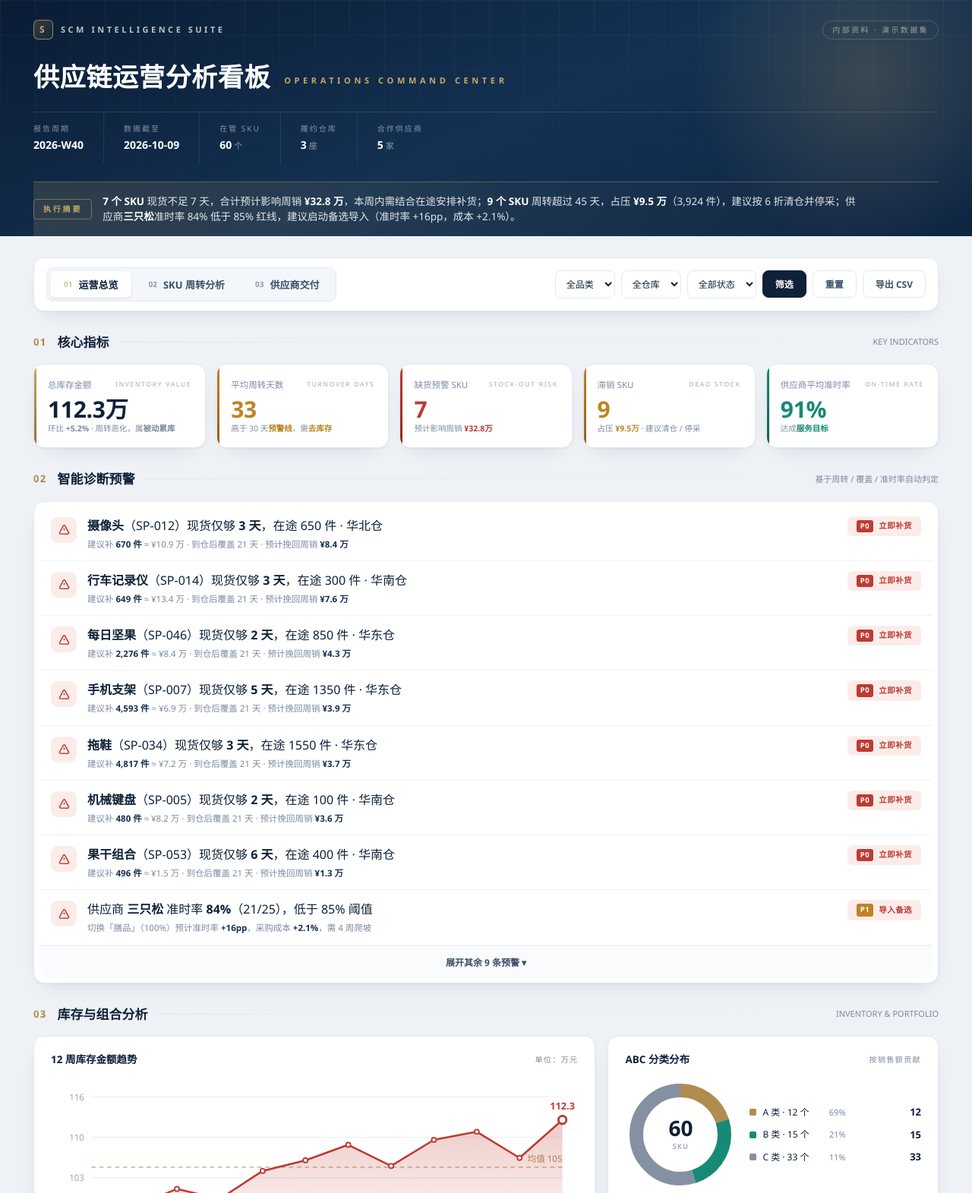
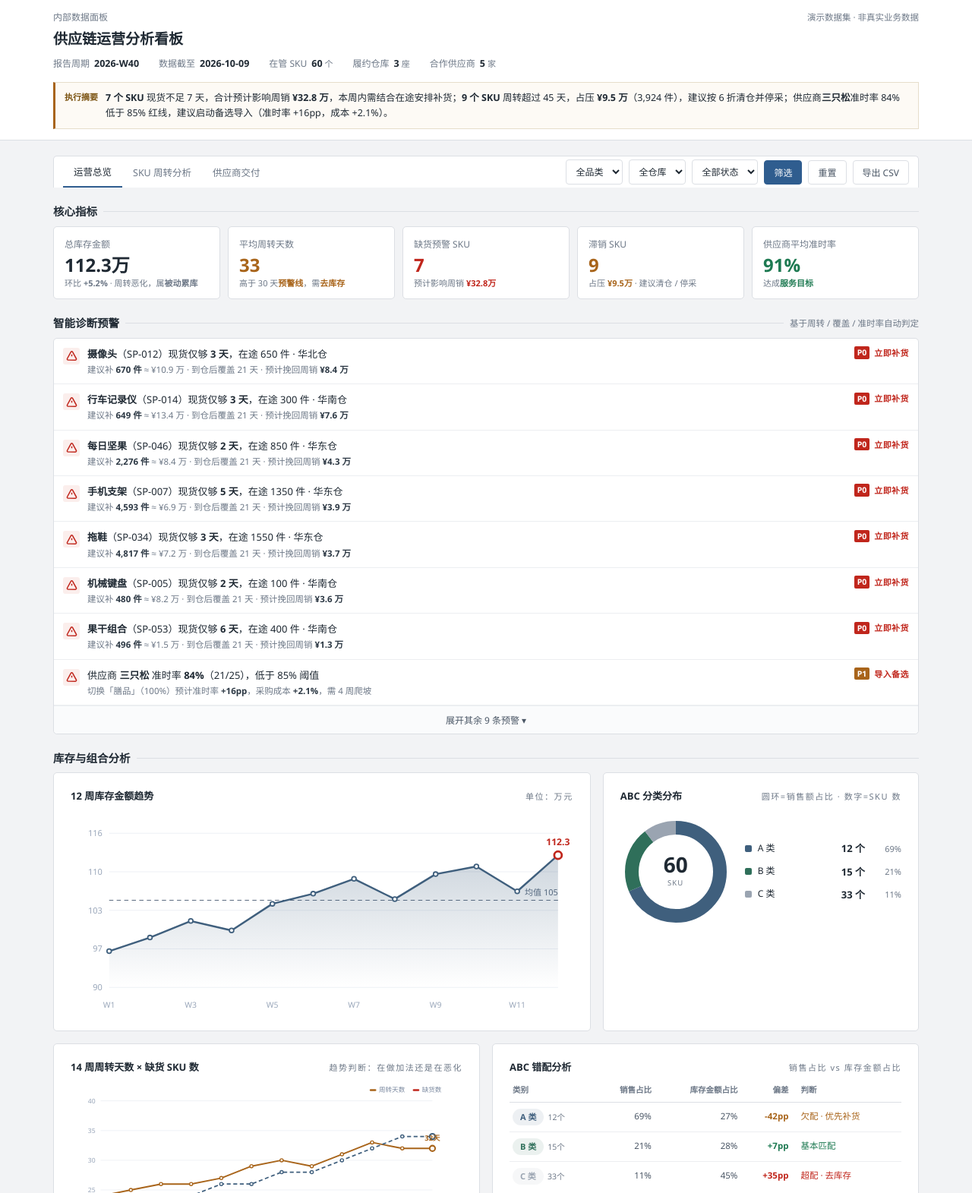
Before and after one commit to 46bzvs7m64-gif/supply-dashboard, a plain HTML site: page index.html in a window 1280 px wide. Shown: the top 1571 px of the page at 76% size. Drawn offline with Linux system fonts and the light colour scheme.

Commit message:
style: ?????????????(???/??/??/??????)

```diff
--- a/index.html
+++ b/index.html
@@ -6,13 +6,13 @@
 <title>供应链运营分析看板 · SCM Intelligence</title>
 <style>
 :root{
-  --ink:#0E2138; --ink-2:#16304f; --ink-soft:#3c5168; --muted:#7c8aa0;
-  --paper:#eef1f6; --card:#ffffff; --line:#e4e8f0; --line-soft:#f0f2f7;
-  --gold:#b08d4e; --gold-2:#c7a862; --gold-deep:#8f6f36;
-  --red:#bd3b31; --red-bg:#fbecea;
-  --amber:#bd8424; --amber-bg:#faf1de;
-  --teal:#178a75; --teal-bg:#e4f3f0;
-  --gray:#8590a2; --gray-bg:#eef1f5;
+  --ink:#1f2933; --ink-2:#3d4f66; --ink-soft:#3c5168; --muted:#7c8aa0;
+  --paper:#f2f3f5; --card:#ffffff; --line:#dcdfe4; --line-soft:#eceef1;
+  --gold:#5b6b80; --gold-2:#7d8a9c; --gold-deep:#45525f;
+  --red:#c0261c; --red-bg:#fbecea;
+  --amber:#a8641a; --amber-bg:#faf1de;
+  --teal:#1e7a52; --teal-bg:#e4f3f0;
+  --gray:#8b95a3; --gray-bg:#eef1f5;
   --shadow:0 1px 2px rgba(14,33,56,.05),0 10px 30px -16px rgba(14,33,56,.18);
   --shadow-hover:0 2px 4px rgba(14,33,56,.06),0 18px 40px -18px rgba(14,33,56,.28);
   --num:"Segoe UI",system-ui,sans-serif;
@@ -233,6 +233,109 @@ body{font-family:"PingFang SC","Microsoft YaHei","Segoe UI",sans-serif;color:var
   .filters{justify-content:flex-start}
 }
 @media(prefers-reduced-motion:reduce){*{animation:none!important;transition:none!important}}
+
+/* ==================== v2：朴素企业工具风（覆盖上面所有装饰） ==================== */
+:root{
+  --ink:#1f2933; --ink-2:#2c3844; --ink-soft:#4b5766; --muted:#6d7887;
+  --paper:#f2f3f5; --card:#fff; --line:#dcdfe4; --line-soft:#eceef1;
+  --red:#c0261c; --red-bg:#fbeeec;
+  --amber:#a8641a; --amber-bg:#fbf3e8;
+  --teal:#1e7a52; --teal-bg:#ecf5f0;
+  --gray:#8b95a3; --gray-bg:#eef0f3;
+  --accent:#2f5d8f;
+  --shadow:none; --shadow-hover:none;
+}
+body{background:var(--paper);font-size:13px;line-height:1.55}
+.wrap{max-width:1180px;padding:0 20px 28px}
+
+/* 报头：白底 + 一条细线，删渐变/网格/光斑 */
+.masthead{background:#fff;color:var(--ink);border-bottom:1px solid var(--line);overflow:visible}
+.masthead::before,.masthead::after{display:none}
+.mh-inner{max-width:1180px;padding:14px 20px 0}
+.mh-top{margin-bottom:8px}
+.brand{font-size:12px;letter-spacing:0;font-weight:500;color:var(--muted)}
+.brand .mark{display:none}
+.classify{font-size:11.5px;letter-spacing:0;color:var(--muted);border:0;padding:0;border-radius:0}
+.mh-title{gap:12px;align-items:baseline}
+.mh-title h1{font-size:19px;font-weight:600;letter-spacing:0}
+.mh-title .en{display:none}
+.mh-meta{border-top:0;margin-top:12px;gap:26px;padding-bottom:14px}
+.mi{padding:0;margin:0;border-right:0;flex-direction:row;gap:6px;align-items:baseline}
+.mi .k{font-size:12px;letter-spacing:0;color:var(--muted)}
+.mi .v{font-size:12.5px;font-weight:600}
+.mi .v small{font-size:11px;color:var(--muted)}
+.verdict{background:#fdfaf5;border:1px solid #e6ddcb;border-left:3px solid var(--amber);
+  margin:0 0 14px;padding:10px 12px;border-radius:0;gap:10px;align-items:flex-start}
+.verdict .tag{font-size:11px;letter-spacing:0;color:#7a5210;font-weight:600;border:0;padding:0;border-radius:0;background:none}
+.verdict p{font-size:12.5px;color:var(--ink);line-height:1.6;max-width:none}
+.verdict b{color:var(--ink);font-weight:600}
+
+/* 章节标题：去渐变文字、去编号装饰 */
+.sec{margin-top:20px}
+.sec-head{gap:8px;margin-bottom:8px}
+.sec-head .no{font-size:11px;font-weight:600;color:var(--muted);
+  background:none;-webkit-background-clip:border-box;background-clip:border-box;
+  -webkit-text-fill-color:var(--muted);color:var(--muted)}
+.sec-head h2{font-size:14.5px;font-weight:600}
+.sec-head .rule{background:var(--line)}
+.sec-head .note{font-size:11.5px}
+.card{border-radius:5px;box-shadow:none}
+.rise{opacity:1;animation:none}
+
+/* 工具栏 */
+.command{padding:0 12px;border-radius:5px 5px 0 0;border-bottom:0}
+.tabs{background:none;border:0;border-radius:0;padding:0;gap:0}
+.tab{border-radius:0;padding:10px 14px;font-size:12.5px;font-weight:500;color:var(--muted);transition:none}
+.tab .idx{display:none}
+.tab:hover{color:var(--ink)}
+.tab.on{background:none;box-shadow:none;color:var(--ink);border-bottom:2px solid var(--accent);border-radius:0}
+.tab.on .idx{color:inherit}
+.filters select{border-radius:4px;font-size:12px;padding:6px 8px}
+.filters select:focus{border-color:var(--accent)}
+.btn{border-radius:4px;font-size:12px;font-weight:500;padding:6px 12px;transition:none}
+.btn-o:hover{border-color:var(--accent);color:var(--ink)}
+.btn-d{background:var(--accent);border-color:var(--accent)}
+.btn-d:hover{background:#26507c}
+
+/* KPI：去色条、去悬浮 */
+.kpi-grid{gap:10px}
+.kpi{padding:14px 14px 12px;transition:none}
+.kpi:hover{transform:none;box-shadow:none}
+.kpi::after{display:none}
+.kpi .lab{font-size:12px;color:var(--muted)}
+.kpi .lab .en{display:none}
+.kpi .val{font-size:24px;margin:5px 0 3px;letter-spacing:0}
+.kpi .sub{font-size:11px;line-height:1.45}
+
+/* 预警：去掉大圆角图标块，压扁 */
+.alert-card{padding:0}
+.ai{padding:10px 12px;gap:10px}
+.ai .ic{width:22px;height:22px;border-radius:3px;margin-top:2px}
+.ai .tx .meta{margin-top:2px;font-size:11.5px}
+.ai .act-tag{padding:0;border-radius:0;background:none!important;font-size:11px;gap:6px}
+.ai .act-tag .pr{padding:0 4px;border-radius:2px;font-weight:600;font-size:10.5px;letter-spacing:0}
+.pr.p0{color:#fff;background:var(--red)}
+.pr.p1{color:#fff;background:var(--amber)}
+.pr.p2{color:#fff;background:var(--gray)}
+.more-btn{border-radius:0 0 5px 5px;background:#fafbfc;font-weight:500;padding:9px}
+
+/* 图表卡 */
+.chart-card h3{font-size:13px;font-weight:600}
+.chart-card h3 span{font-size:11px;font-weight:400;color:var(--muted)}
+.tbl-card .tbl-head h3{font-size:13px}
+.gloss{border-radius:5px}
+.gloss summary{font-size:12.5px;font-weight:500}
+.gloss dt{font-weight:600}
+
+/* 页脚：去品牌线条 */
+.footer{background:#fff;border-top:1px solid var(--line);color:var(--muted)}
+.footer .ft-inner{max-width:1180px;padding:12px 20px;font-size:11.5px}
+.footer .ft-l{letter-spacing:0;font-size:11.5px}
+.ft-l .mark{display:none}
+.scard{border-radius:5px}
+.footer a{color:var(--ink-soft);text-decoration:none}
+.footer a:hover{text-decoration:underline}
+.scard:hover{transform:none;box-shadow:none}
 </style>
 </head>
 <body>
@@ -241,12 +344,12 @@ body{font-family:"PingFang SC","Microsoft YaHei","Segoe UI",sans-serif;color:var
 <header class="masthead">
   <div class="mh-inner">
     <div class="mh-top">
-      <div class="brand"><span class="mark">S</span>SCM INTELLIGENCE SUITE</div>
-      <div class="classify">内部资料 · 演示数据集</div>
+      <div class="brand">内部数据面板</div>
+      <div class="classify">演示数据集 · 非真实业务数据</div>
     </div>
     <div class="mh-title">
       <h1>供应链运营分析看板</h1>
-      <div class="en">OPERATIONS COMMAND CENTER</div>
+
     </div>
     <div class="mh-meta">
       <div class="mi"><span class="k">报告周期</span><span class="v">2026-W40</span></div>
@@ -268,9 +371,9 @@ body{font-family:"PingFang SC","Microsoft YaHei","Segoe UI",sans-serif;color:var
   <section class="sec rise" style="animation-delay:.05s">
     <div class="card command">
       <div class="tabs" id="tabs">
-        <button class="tab on" data-t="overview"><span class="idx">01</span>运营总览</button>
-        <button class="tab" data-t="sku"><span class="idx">02</span>SKU 周转分析</button>
-        <button class="tab" data-t="supplier"><span class="idx">03</span>供应商交付</button>
+        <button class="tab on" data-t="overview">运营总览</button>
+        <button class="tab" data-t="sku">SKU 周转分析</button>
+        <button class="tab" data-t="supplier">供应商交付</button>
       </div>
       <div class="filters">
         <select id="f-cat"><option value="">全品类</option><option>数码</option><option>家居</option><option>食品</option></select>
@@ -289,7 +392,7 @@ body{font-family:"PingFang SC","Microsoft YaHei","Segoe UI",sans-serif;color:var
     <!-- KPI -->
     <section class="sec rise" style="animation-delay:.1s">
       <div class="sec-head">
-        <span class="no">01</span><h2>核心指标</h2><span class="rule"></span><span class="note">KEY INDICATORS</span>
+        <h2>核心指标</h2><span class="rule"></span>
       </div>
       <div class="kpi-grid" id="kpis"></div>
     </section>
@@ -297,7 +400,7 @@ body{font-family:"PingFang SC","Microsoft YaHei","Segoe UI",sans-serif;color:var
     <!-- 智能预警 -->
     <section class="sec rise" style="animation-delay:.16s">
       <div class="sec-head">
-        <span class="no">02</span><h2>智能诊断预警</h2><span class="rule"></span><span class="note">基于周转 / 覆盖 / 准时率自动判定</span>
+        <h2>智能诊断预警</h2><span class="rule"></span><span class="note">基于周转 / 覆盖 / 准时率自动判定</span>
       </div>
       <div class="card alert-card" id="alerts"></div>
     </section>
@@ -305,7 +408,7 @@ body{font-family:"PingFang SC","Microsoft YaHei","Segoe UI",sans-serif;color:var
     <!-- 图表 -->
     <section class="sec rise" style="animation-delay:.22s">
       <div class="sec-head">
-        <span class="no">03</span><h2>库存与组合分析</h2><span class="rule"></span><span class="note">INVENTORY & PORTFOLIO</span>
+        <h2>库存与组合分析</h2><span class="rule"></span>
       </div>
       <div class="chart-grid">
         <div class="card chart-card">
@@ -313,7 +416,7 @@ body{font-family:"PingFang SC","Microsoft YaHei","Segoe UI",sans-serif;color:var
           <svg class="chart-svg" viewBox="0 0 600 240" id="ch-trend" preserveAspectRatio="xMidYMid meet"></svg>
         </div>
         <div class="card chart-card">
-          <h3>ABC 分类分布 <span>按销售额贡献</span></h3>
+          <h3>ABC 分类分布 <span>圆环=销售额占比 · 数字=SKU 数</span></h3>
           <div class="donut-wrap">
             <div class="donut">
               <svg width="146" height="146" viewBox="0 0 146 146" id="ch-abc"></svg>
@@ -349,7 +452,7 @@ body{font-family:"PingFang SC","Microsoft YaHei","Segoe UI",sans-serif;color:var
     <!-- 口径 -->
     <section class="sec rise" style="animation-delay:.28s">
       <div class="sec-head">
-        <span class="no">04</span><h2>口径与数据来源</h2><span class="rule"></span><span class="note">DEFINITIONS & DATA LINEAGE</span>
+        <h2>口径与数据来源</h2><span class="rule"></span>
       </div>
       <details class="card gloss" open>
         <summary>指标口径 · 数据来源 · 清洗规则（点标题折叠）</summary>
@@ -377,7 +480,7 @@ body{font-family:"PingFang SC","Microsoft YaHei","Segoe UI",sans-serif;color:var
   <div id="tab-sku" style="display:none">
     <section class="sec rise" style="animation-delay:.1s">
       <div class="sec-head">
-        <span class="no">01</span><h2>SKU 周转与库存分析</h2><span class="rule"></span><span class="note">红色=周转&lt;7天偏低 / 灰色=&gt;45天滞销 / 青色=正常</span>
+        <h2>SKU 周转与库存分析</h2><span class="rule"></span><span class="note">红色=周转&lt;7天偏低 / 灰色=&gt;45天滞销 / 绿色=正常</span>
       </div>
       <div class="card tbl-card">
         <div class="tbl-head"><h3>SKU 明细</h3><span id="sku-count"></span></div>
@@ -399,7 +502,7 @@ body{font-family:"PingFang SC","Microsoft YaHei","Segoe UI",sans-serif;color:var
   <div id="tab-supplier" style="display:none">
     <section class="sec rise" style="animation-delay:.1s">
       <div class="sec-head">
-        <span class="no">01</span><h2>供应商交付绩效</h2><span class="rule"></span><span class="note">准时率 &lt; 85% 红色预警，建议切换备选</span>
+        <h2>供应商交付绩效</h2><span class="rule"></span><span class="note">准时率 &lt; 85% 红色预警，建议切换备选</span>
       </div>
       <div class="score-grid" id="scores"></div>
       <div class="card tbl-card">
@@ -419,10 +522,9 @@ body{font-family:"PingFang SC","Microsoft YaHei","Segoe UI",sans-serif;color:var
 
 </main>
 
-<div class="goldline"></div>
 <footer class="footer">
   <div class="ft-inner">
-    <div class="ft-l"><span class="mark">S</span>SCM INTELLIGENCE SUITE · OPERATIONS COMMAND CENTER</div>
+    <div class="ft-l">供应链运营分析看板 · 周报</div>
     <div class="ft-r">演示数据集 · <a href="https://github.com/46bzvs7m64-gif/supply-dashboard">github.com/46bzvs7m64-gif/supply-dashboard</a> · 更新于 2026-10-09</div>
   </div>
 </footer>
@@ -635,19 +737,19 @@ function drawTrend(){
   }
   const line=INV12.map((v,i)=>`${X(i)},${Y(v)}`).join(" ");
   const area=`${pl},${pt+ch} ${line} ${W-pr},${pt+ch}`;
-  const dots=INV12.map((v,i)=>`<circle cx="${X(i)}" cy="${Y(v)}" r="${i===INV12.length-1?4.5:2.6}" fill="#fff" stroke="#bd3b31" stroke-width="${i===INV12.length-1?2.5:1.6}"/>`).join("");
+  const dots=INV12.map((v,i)=>`<circle cx="${X(i)}" cy="${Y(v)}" r="${i===INV12.length-1?4.5:2.6}" fill="${i===INV12.length-1&&INV12[i]>avg*1.02?"#fff":"#fff"}" stroke="${i===INV12.length-1&&INV12[i]>avg*1.02?"#c0261c":"#3f5f7d"}" stroke-width="${i===INV12.length-1?2.5:1.6}"/>`).join("");
   const xl=INV12.map((v,i)=>i%2===0?`<text x="${X(i)}" y="${H-10}" text-anchor="middle" font-size="9.5" fill="#9aa7ba">W${i+1}</text>`:"").join("");
   document.getElementById("ch-trend").innerHTML=`
     <defs><linearGradient id="g1" x1="0" y1="0" x2="0" y2="1">
-      <stop offset="0" stop-color="#bd3b31" stop-opacity=".26"/><stop offset="1" stop-color="#bd3b31" stop-opacity="0"/>
+      <stop offset="0" stop-color="#3f5f7d" stop-opacity=".26"/><stop offset="1" stop-color="#3f5f7d" stop-opacity="0"/>
     </linearGradient></defs>
     ${g}
-    <line x1="${pl}" y1="${Y(avg)}" x2="${W-pr}" y2="${Y(avg)}" stroke="#b08d4e" stroke-width="1" stroke-dasharray="5 4"/>
-    <text x="${W-pr}" y="${Y(avg)-6}" text-anchor="end" font-size="10" fill="#b08d4e">均值 ${Math.round(avg)}</text>
+    <line x1="${pl}" y1="${Y(avg)}" x2="${W-pr}" y2="${Y(avg)}" stroke="#5b6b80" stroke-width="1" stroke-dasharray="5 4"/>
+    <text x="${W-pr}" y="${Y(avg)-6}" text-anchor="end" font-size="10" fill="#5b6b80">均值 ${Math.round(avg)}</text>
     <polygon points="${area}" fill="url(#g1)"/>
-    <polyline points="${line}" fill="none" stroke="#bd3b31" stroke-width="2.2" stroke-linejoin="round" stroke-linecap="round"/>
+    <polyline points="${line}" fill="none" stroke="#3f5f7d" stroke-width="2.2" stroke-linejoin="round" stroke-linecap="round"/>
     ${dots}${xl}
-    <text x="${X(INV12.length-1)}" y="${Y(INV12[INV12.length-1])-12}" text-anchor="middle" font-size="11" font-weight="700" fill="#bd3b31">${INV12[INV12.length-1]}</text>`;
+    <text x="${X(INV12.length-1)}" y="${Y(INV12[INV12.length-1])-12}" text-anchor="middle" font-size="11" font-weight="700" fill="#c0261c">${INV12[INV12.length-1]}</text>`;
 }
 
 // ============ 14 周：周转天数 × 缺货 SKU 数 ============
@@ -666,20 +768,20 @@ function drawTrend2(){
   }
   const lineT=TURN12.map((v,i)=>`${X(i)},${YT(v)}`).join(" ");
   const lineL=LOW12.map((v,i)=>`${X(i)},${YL(v)}`).join(" ");
-  const dotsT=TURN12.map((v,i)=>`<circle cx="${X(i)}" cy="${YT(v)}" r="${i===n-1?4.2:2.4}" fill="#fff" stroke="#bd8424" stroke-width="${i===n-1?2.4:1.6}"/>`).join("");
-  const dotsL=LOW12.map((v,i)=>`<circle cx="${X(i)}" cy="${YL(v)}" r="${i===n-1?4.2:2.4}" fill="#fff" stroke="#bd3b31" stroke-width="${i===n-1?2.4:1.6}"/>`).join("");
+  const dotsT=TURN12.map((v,i)=>`<circle cx="${X(i)}" cy="${YT(v)}" r="${i===n-1?4.2:2.4}" fill="#fff" stroke="#a8641a" stroke-width="${i===n-1?2.4:1.6}"/>`).join("");
+  const dotsL=LOW12.map((v,i)=>`<circle cx="${X(i)}" cy="${YL(v)}" r="${i===n-1?4.2:2.4}" fill="#fff" stroke="#3f5f7d" stroke-width="${i===n-1?2.4:1.6}"/>`).join("");
   const xl=TURN12.map((v,i)=>i%2===0?`<text x="${X(i)}" y="${H-10}" text-anchor="middle" font-size="9.5" fill="#9aa7ba">W${i+1}</text>`:"").join("");
   document.getElementById("ch-trend2").innerHTML=`
     ${g}
-    <polyline points="${lineT}" fill="none" stroke="#bd8424" stroke-width="2.2" stroke-linejoin="round"/>
-    <polyline points="${lineL}" fill="none" stroke="#bd3b31" stroke-width="2" stroke-dasharray="6 4" stroke-linejoin="round"/>
+    <polyline points="${lineT}" fill="none" stroke="#a8641a" stroke-width="2.2" stroke-linejoin="round"/>
+    <polyline points="${lineL}" fill="none" stroke="#3f5f7d" stroke-width="2" stroke-dasharray="6 4" stroke-linejoin="round"/>
     ${dotsT}${dotsL}${xl}
-    <text x="${X(n-1)}" y="${YT(TURN12[n-1])-12}" text-anchor="middle" font-size="11" font-weight="700" fill="#bd8424">${TURN12[n-1]}天</text>
+    <text x="${X(n-1)}" y="${YT(TURN12[n-1])-12}" text-anchor="middle" font-size="11" font-weight="700" fill="#a8641a">${TURN12[n-1]}天</text>
     <g font-size="10" fill="#7c8aa0">
       <line x1="${pl}" y1="${H-1}" x2="${pl+18}" y2="${H-1}" stroke="none"/>
-      <rect x="${W-pr-96}" y="6" width="10" height="3" fill="#bd8424" rx="1.5"/>
+      <rect x="${W-pr-96}" y="6" width="10" height="3" fill="#a8641a" rx="1.5"/>
       <text x="${W-pr-82}" y="10">周转天数</text>
-      <rect x="${W-pr-30}" y="6" width="10" height="3" fill="#bd3b31" rx="1.5"/>
+      <rect x="${W-pr-30}" y="6" width="10" height="3" fill="#c0261c" rx="1.5"/>
       <text x="${W-pr-16}" y="10">缺货数</text>
     </g>`;
 }
@@ -695,11 +797,11 @@ function drawAbcMis(list){
     const k=cum<=70?"A":cum<=90?"B":"C";
     S[k]+=s.sales28; V[k]+=s.val; N[k]++;
   });
-  const col={A:"#b08d4e",B:"#178a75",C:"#8590a2"};
+  const col={A:"#3f5f7d",B:"#2f6f5a",C:"#9aa4b1"};
   const rows=["A","B","C"].map(k=>{
     const sp=S[k]/totSales*100, vp=V[k]/totVal*100, gap=vp-sp;
     const judge = gap>12 ? "超配 · 去库存" : gap<-12 ? "欠配 · 优先补货" : "基本匹配";
-    const c = gap>12 ? "#bd3b31" : gap<-12 ? "#bd8424" : "#178a75";
+    const c = gap>12 ? "#c0261c" : gap<-12 ? "#a8641a" : "#1e7a52";
     return `<tr>
       <td><span class="pill" style="background:${col[k]}18;color:${col[k]}">${k} 类</span><span class="num" style="color:var(--muted);margin-left:5px;font-size:10.5px">${N[k]}个</span></td>
       <td class="r num">${sp.toFixed(0)}%</td>
@@ -727,19 +829,19 @@ function drawAbc(list){
     cum+=s.sales28/total*100;
     const k=cum<=70?"A":cum<=90?"B":"C";cs[k]++;shares[k]+=s.sales28;
   });
-  const col={A:"#b08d4e",B:"#178a75",C:"#8590a2"};
+  const col={A:"#3f5f7d",B:"#2f6f5a",C:"#9aa4b1"};
   const R=58,CIRC=2*Math.PI*R,sw=18;let off=0,segs="";
   ["A","B","C"].forEach(k=>{
-    const frac=cs[k]/(list.length||1);
+    const frac=shares[k]/(total||1);
     segs+=`<circle cx="73" cy="73" r="${R}" fill="none" stroke="${col[k]}" stroke-width="${sw}"
       stroke-dasharray="${(frac*CIRC).toFixed(2)} ${(CIRC-frac*CIRC).toFixed(2)}" stroke-dashoffset="${(-off*CIRC).toFixed(2)}"/>`;
     off+=frac;
   });
   document.getElementById("ch-abc").innerHTML=
-    `<circle cx="73" cy="73" r="${R}" fill="none" stroke="#f0f2f7" stroke-width="${sw}"/>${segs}`;
+    `<circle cx="73" cy="73" r="${R}" fill="none" stroke="#eceef1" stroke-width="${sw}"/>${segs}`;
   document.getElementById("abc-n").textContent=list.length;
   document.getElementById("abc-lg").innerHTML=["A","B","C"].map(k=>
-    `<div class="lg"><i style="background:${col[k]}"></i>${k} 类 · ${cs[k]} 个<span class="p">${(shares[k]/total*100).toFixed(0)}%</span><span class="n">${cs[k]}</span></div>`
+    `<div class="lg"><i style="background:${col[k]}"></i>${k} 类<span class="n">${cs[k]} 个</span><span class="p">${(shares[k]/total*100).toFixed(0)}%</span></div>`
   ).join("");
 }
 
@@ -747,12 +849,12 @@ function drawAbc(list){
 function drawCats(list){
   const m={};list.forEach(s=>m[s.cat]=(m[s.cat]||0)+s.sales28);
   const tot=Object.values(m).reduce((a,b)=>a+b,0)||1;
-  const col={数码:"#16304f",家居:"#b08d4e",食品:"#178a75"};
+  const col={数码:"#3f5f7d",家居:"#96703c",食品:"#2f6f5a"};
   const rows=Object.entries(m).sort((a,b)=>b[1]-a[1]);
   const mx=Math.max(...rows.map(r=>r[1]));
   document.getElementById("ch-cat").innerHTML=rows.map(([k,v])=>
     `<div class="hb"><div class="top"><span class="t">${k}</span><span class="c"><b>${v.toLocaleString()}</b> 件 · ${(v/tot*100).toFixed(1)}%</span></div>
-    <div class="track"><div class="fill" style="width:${v/mx*100}%;background:${col[k]||"#8590a2"}"></div></div></div>`).join("");
+    <div class="track"><div class="fill" style="width:${v/mx*100}%;background:${col[k]||"#8b95a3"}"></div></div></div>`).join("");
 }
 function drawWh(list){
   const whs=["华东仓","华南仓","华北仓"];
@@ -762,7 +864,7 @@ function drawWh(list){
   }).filter(r=>r.n>0);
   const scale=120;
   document.getElementById("ch-wh").innerHTML=rows.map(r=>{
-    const c=r.avg>45?"#bd3b31":r.avg>30?"#bd8424":"#178a75";
+    const c=r.avg>45?"#c0261c":r.avg>30?"#a8641a":"#1e7a52";
     const st=r.avg>45?"周转过慢":r.avg>30?"需要关注":"运行健康";
     return `<div class="hb"><div class="top"><span class="t">${r.w} · ${st}</span><span class="c"><b>${r.avg}</b> 天 · ${r.n} SKU</span></div>
     <div class="track"><div class="fill" style="width:${Math.min(100,r.avg/scale*100)}%;background:${c}"></div></div></div>`;
@@ -775,8 +877,8 @@ function renderSku(list){
   document.getElementById("sku-tb").innerHTML=list.length?list.map(s=>{
     const c=s.st==="low"?"p-red":s.st==="slow"?"p-gray":"p-teal";
     const lab=s.st==="low"?"库存偏低":s.st==="slow"?"滞销":"正常";
-    const covC=s.st==="low"?"#bd3b31":s.st==="slow"?"#8590a2":"#178a75";
-    const onC=s.ontime<85?"#bd3b31":"#178a75";
+    const covC=s.st==="low"?"#c0261c":s.st==="slow"?"#8b95a3":"#1e7a52";
+    const onC=s.ontime<85?"#c0261c":"#1e7a52";
     return `<tr>
       <td><span class="code">${s.sku}</span></td><td>${s.name}</td><td>${s.cat}</td><td>${s.wh}</td>
       <td class="r num">${s.daily}</td><td class="r num">${s.stock}</td><td class="r num">${s.intransit}</td>
@@ -791,7 +893,7 @@ function renderSku(list){
 // ============ 供应商 ============
 function renderSupplier(){
   document.getElementById("scores").innerHTML=SUPPLIERS.map(s=>{
-    const c=s.rate>=90?"#178a75":s.rate>=85?"#bd8424":"#bd3b31";
+    const c=s.rate>=90?"#1e7a52":s.rate>=85?"#a8641a":"#c0261c";
     const lab=s.rate>=90?"优秀":s.rate>=85?"关注":"预警";
     return `<div class="card scard">
       <div class="top"><span class="nm">${s.name}</span><span class="pill" style="background:${c}18;color:${c}">${lab}</span></div>
```
